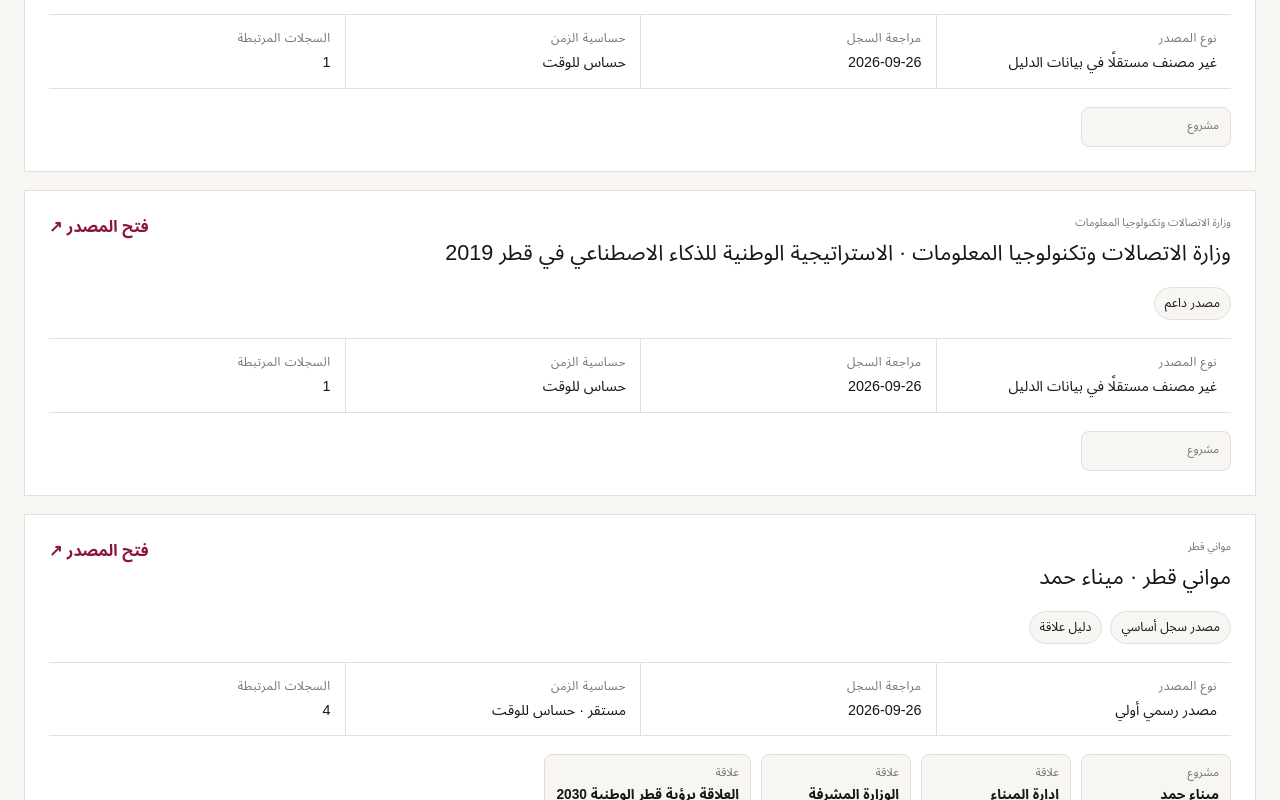
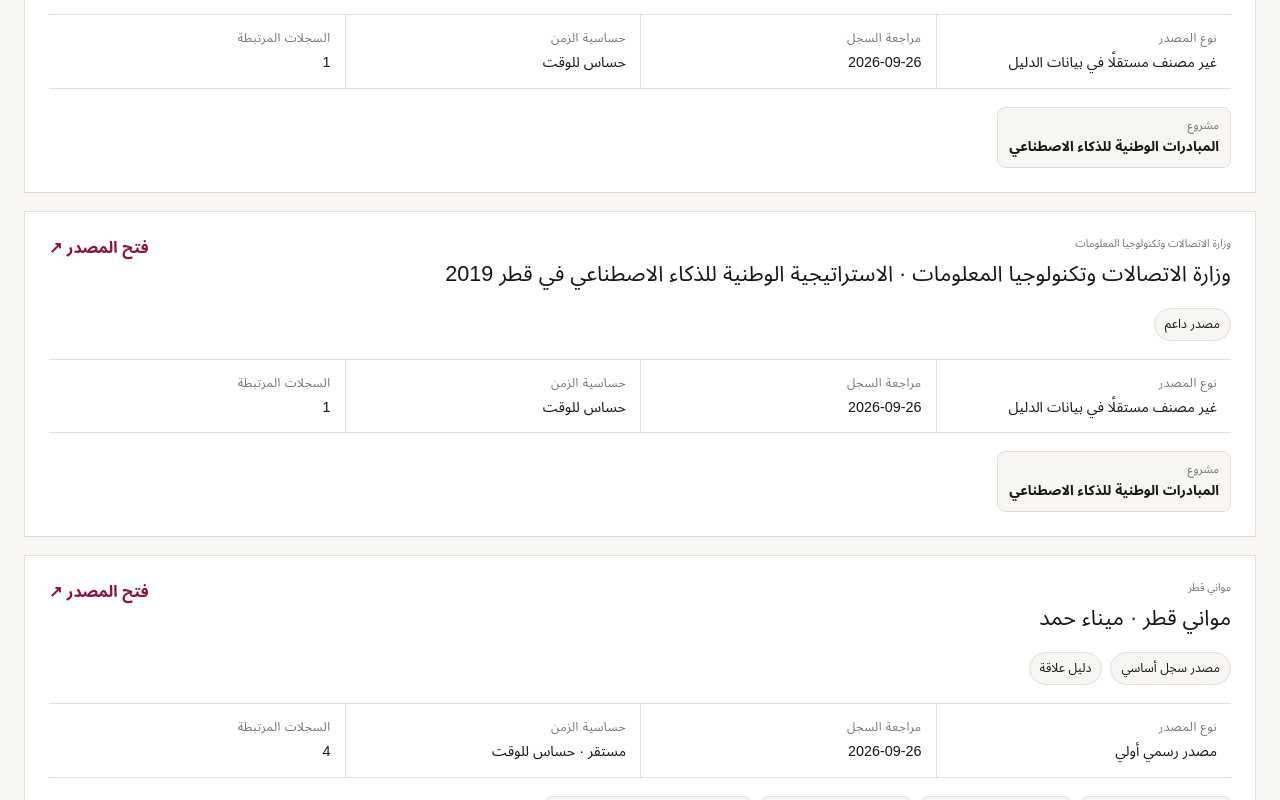
Before and after one commit to 1993bamrhol/qatar-atlas, a Next.js app: page /ar/sources in a window 1280 px wide. Shown: the part 6640-7440 px from the top of the page. Built offline with nearby package versions, Linux system fonts and the light colour scheme.

Commit message:
fix(i18n): localize supporting-source record references

```diff
--- a/data/source-registry.ts
+++ b/data/source-registry.ts
@@ -96,7 +96,7 @@ for(const project of projects){
   add({url:project.sourceUrl,label:project.sourceLabel,labelAr:ar?.sourceLabel,role:"PRIMARY_RECORD",record:{kind:"Project",id:project.slug,label:project.name,labelAr:ar?.name??project.name,href:"/projects/"+project.slug},sourceKind:project.evidence.sourceKind,reviewedOn:project.evidence.verifiedOn,sensitivity:project.evidence.sensitivity});
   for(const source of project.supportingSources??[]){
     const arSource=ar?.supportingSources?.[source.label];
-    add({url:source.url,label:source.label,labelAr:arSource?.label,role:"SUPPORTING_RECORD",record:{kind:"Project",id:project.slug,label:project.name,href:"/projects/"+project.slug},reviewedOn:project.evidence.verifiedOn,sensitivity:project.evidence.sensitivity});
+    add({url:source.url,label:source.label,labelAr:arSource?.label,role:"SUPPORTING_RECORD",record:{kind:"Project",id:project.slug,label:project.name,labelAr:ar?.name??project.name,href:"/projects/"+project.slug},reviewedOn:project.evidence.verifiedOn,sensitivity:project.evidence.sensitivity});
   }
 }
 for(const person of leaders){
```
